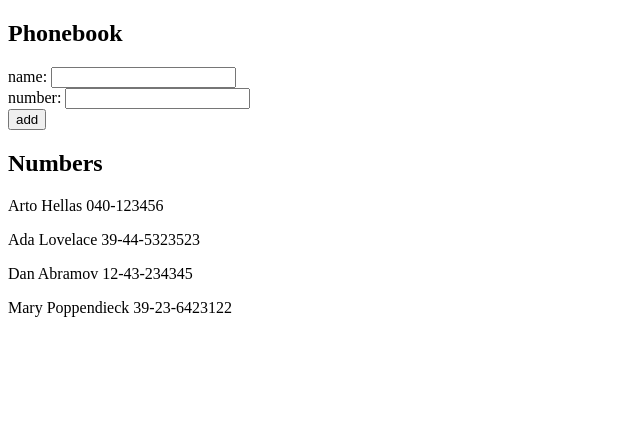
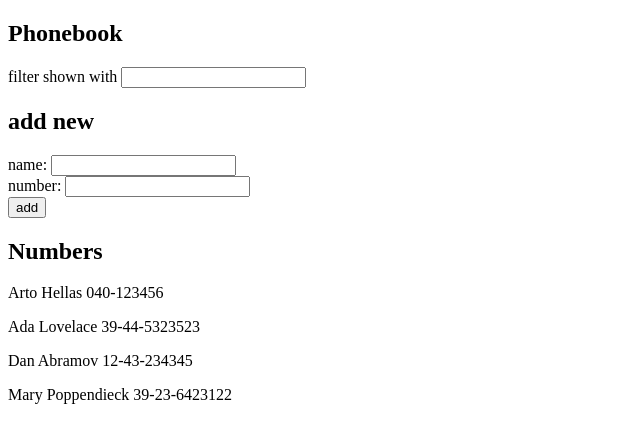
Before and after one commit to samuvait/fullstack_exercises, a React (Create React App) app in the folder osa2/puhelinluettelo/: page / in a window 1280 px wide. Shown: the top 442 px of the page, without its empty margins (0-640 px from the left). Built offline with nearby package versions, Linux system fonts and the light colour scheme.

Commit message:
Exercises 2.9 2.10

```diff
--- a/osa2/puhelinluettelo/src/App.js
+++ b/osa2/puhelinluettelo/src/App.js
@@ -1,5 +1,7 @@
 import React, { useState } from 'react'
 import Persons from './components/Persons'
+import Filter from './components/Filter'
+import PersonForm from './components/PersonForm';
 
 const App = () => {
   const [ persons, setPersons] = useState([
@@ -10,47 +12,18 @@ const App = () => {
   ])
   const [ newName, setNewName ] = useState('')
   const [ newNumber, setNewNumber ] = useState('')
-
-  const addPerson = (event) => {
-    event.preventDefault()
-    if(!persons.map(ppl => ppl.name).includes(newName)) {
-      const newPerson = {
-        name: newName,
-        number: newNumber
-      }
-      console.log('add', newName)
-      setPersons(persons.concat(newPerson))
-      setNewName('')
-      setNewNumber('')
-    } else {
-      window.alert(`${newName} is already added to phonebook`)
-    }
-  }
-
-  const handleNameChange = (event) => {
-    console.log(event.target.value)
-    setNewName(event.target.value)
-  }
-
-  const handleNumberChange = (event) => {
-    console.log(event.target.value)
-    setNewNumber(event.target.value)
-  }
+  const [ filterTerm, setFilterTerm] = useState('')
 
   return (
     <div>
       <h2>Phonebook</h2>
-      <form onSubmit={addPerson}>
-        <div>
-          name: <input value={newName} onChange={handleNameChange}/>
-        </div>
-        <div>number: <input value={newNumber} onChange={handleNumberChange}/>
-        </div>
-        <div>
-          <button type="submit">add</button>
-        </div>
-      </form>
-      <Persons persons={persons} />
+      <Filter persons={persons} filterTerm={filterTerm} setFilterTerm={setFilterTerm}/>
+
+      <h2>add new</h2>
+      <PersonForm persons={persons} newName={newName} newNumber={newNumber} setPersons={setPersons} setNewName={setNewName} setNewNumber={setNewNumber} />
+
+      <h2>Numbers</h2>
+      <Persons persons={persons} filterTerm={filterTerm}/>
     </div>
   )
 }
--- /dev/null
+++ b/osa2/puhelinluettelo/src/components/Filter.js
@@ -0,0 +1,21 @@
+import React from 'react'
+
+const Filter = (props) => {
+
+  const handleFilterChange = (event) => {
+    console.log(event.target.value)
+    props.setFilterTerm(event.target.value)
+  }
+
+  return (
+    <div>
+      <form>
+        <div>
+          filter shown with <input value={props.filterTerm} onChange={handleFilterChange}/>
+        </div>
+      </form>
+    </div>
+  )
+}
+
+export default Filter
--- a/osa2/puhelinluettelo/src/components/Person.js
+++ b/osa2/puhelinluettelo/src/components/Person.js
@@ -1,7 +1,13 @@
 import React from 'react'
 
 const Person = (props) => {
-  return (props.name + ' ' + props.number)
+  return (
+    <>
+      <p>
+        {props.name} {props.number}
+      </p>
+    </>
+  )
 }
 
 export default Person
--- /dev/null
+++ b/osa2/puhelinluettelo/src/components/PersonForm.js
@@ -0,0 +1,45 @@
+import React from 'react'
+
+const PersonForm = ({ persons, newName, newNumber, setPersons, setNewName, setNewNumber }) => {
+
+  const addPerson = (event) => {
+    event.preventDefault()
+    if(!persons.map(ppl => ppl.name).includes(newName)) {
+      const newPerson = {
+        name: newName,
+        number: newNumber
+      }
+      console.log('add', newName)
+      setPersons(persons.concat(newPerson))
+      setNewName('')
+      setNewNumber('')
+    } else {
+      window.alert(`${newName} is already added to phonebook`)
+    }
+  }
+
+  const handleNameChange = (event) => {
+    //console.log(event.target.value)
+    setNewName(event.target.value)
+  }
+
+  const handleNumberChange = (event) => {
+    //console.log(event.target.value)
+    setNewNumber(event.target.value)
+  }
+
+  return (
+    <form onSubmit={addPerson}>
+      <div>
+        name: <input value={newName} onChange={handleNameChange} />
+      </div>
+      <div>number: <input value={newNumber} onChange={handleNumberChange} />
+      </div>
+      <div>
+        <button type="submit">add</button>
+      </div>
+    </form>
+  )
+}
+
+export default PersonForm
--- a/osa2/puhelinluettelo/src/components/Persons.js
+++ b/osa2/puhelinluettelo/src/components/Persons.js
@@ -4,15 +4,21 @@ import Person from './Person'
 const Persons = (props) => {
 
   const people = () => {
-    let list = props.persons.map(ppl => <p><Person key={ppl.name} name={ppl.name} number={ppl.number} /></p>)
-    //console.log(list)
-    return (list)
+    let shown = []
+    props.persons.forEach((person, i) => {
+      if(person.name.toLowerCase().includes(props.filterTerm.toLowerCase())) {
+        console.log(person.name)
+        shown = shown.concat(person)
+        console.log(shown)
+      }
+    });
+    console.log(shown)
+    return (shown.map(ppl => <Person key={ppl.name} name={ppl.name} number={ppl.number} />))
   }
 
-  return(
+  return (
     <div>
-      <h2>Numbers</h2>
-        {people()}
+      {people()}
     </div>
   )
 }
```
